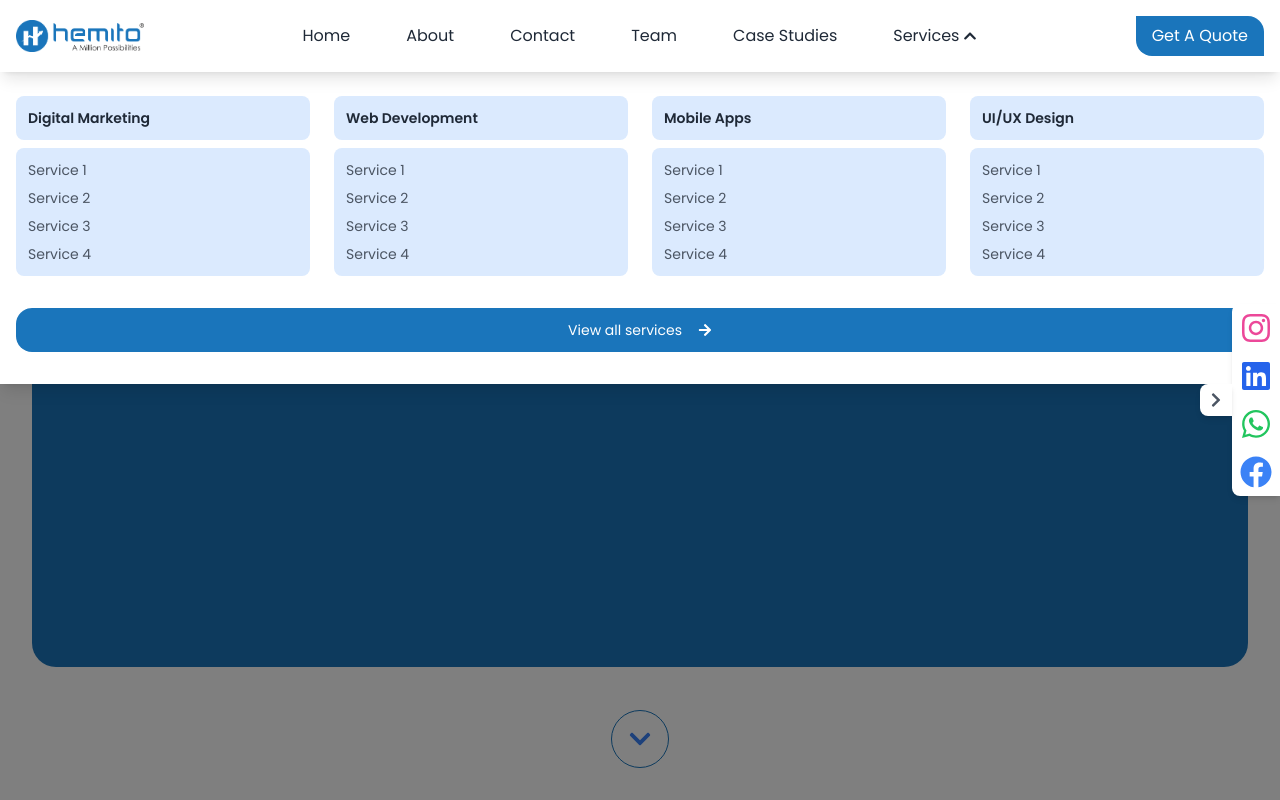
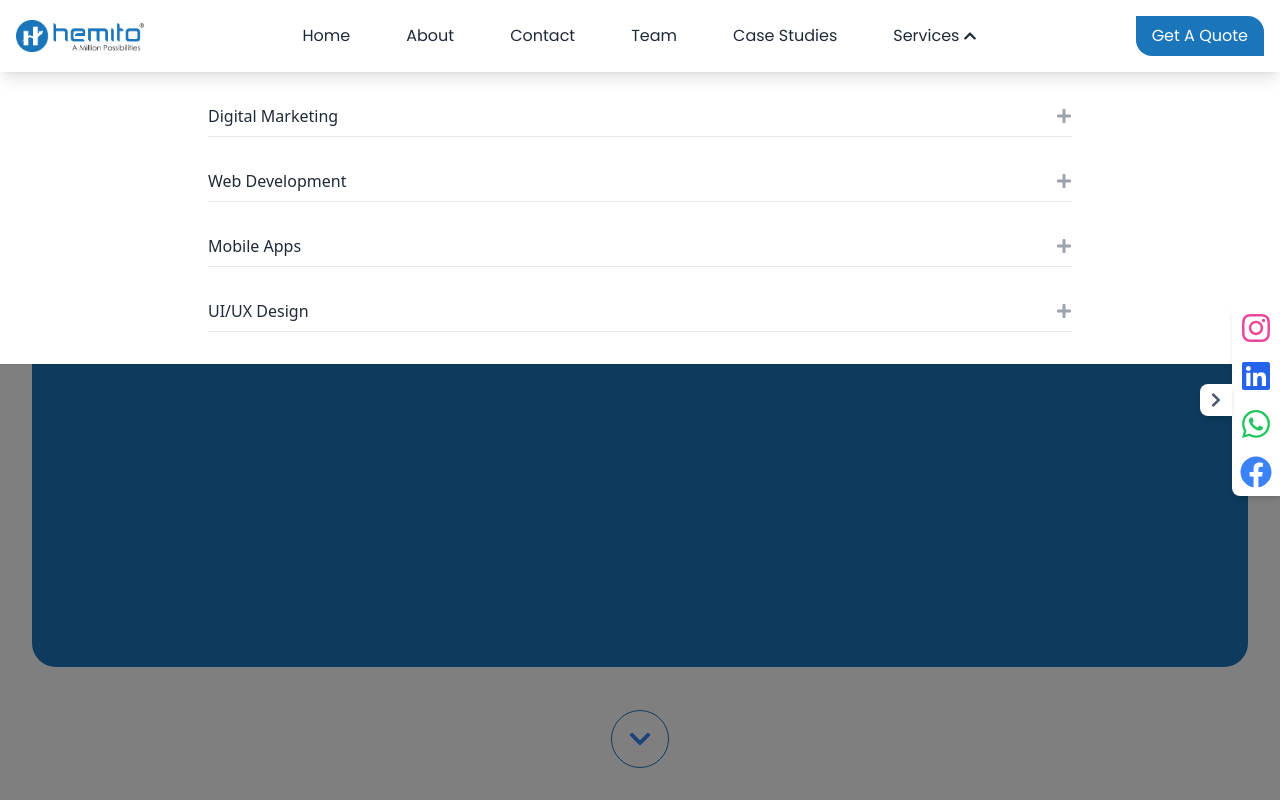
Before and after one commit to yazin123/hemito, a Next.js app: page / in a window 1280 px wide. Both pictures are taken after a click on the button "Services". Shown: the top 800 px of the page. Built offline with nearby package versions, Linux system fonts and the light colour scheme; a web font is replaced by a local one.

Commit message:
servive page

```diff
--- a/src/app/page.js
+++ b/src/app/page.js
@@ -40,25 +40,11 @@ export default function Home() {
     <>
       {/* hero */}
       <div className="relative h-screen flex items-center justify-center max-w-7xl mx-auto px-4 sm:px-6 lg:px-8">
-        <motion.div
-          className=" bg-[#1A75BB] rounded-3xl h-4/6 w-full flex"
-          initial={{ opacity: 0, scale: 0.9 }}
-          animate={{ opacity: 1, scale: 1 }}
-          transition={{ duration: 0.8, ease: "easeInOut" }}
-        >
-
-        </motion.div>
-        <motion.button
-          className="absolute bottom-8 border border-[#1A75BB] transform -translate-x-1/2 bg-white rounded-full p-4 animate-bounce"
-          onClick={scrollToSection}
-          whileHover={{ scale: 1.1 }}
-          whileTap={{ scale: 0.9 }}
-          initial={{ opacity: 0, y: 20 }}
-          animate={{ opacity: 1, y: 0 }}
-          transition={{ delay: 1.5, duration: 0.6, ease: "easeInOut" }}
-        >
+        <div className="text-white text-center bg-[#1A75BB] rounded-3xl h-4/6 w-full" data-aos="fade-right">
+        </div>
+        <button className="absolute bottom-8 border border-[#1A75BB] transform -translate-x-1/2 bg-white rounded-full p-4 animate-bounce" onClick={scrollToSection}>
           <FaChevronDown className="text-blue-500" size={24} />
-        </motion.button>
+        </button>
       </div>
       {/* content */}
       <div id="marketingSection" className="relative py-20 overflow-hidden bg-white">
--- a/src/components/Navbar.js
+++ b/src/components/Navbar.js
@@ -1,7 +1,8 @@
 'use client'
 import React, { useState, useEffect, useRef } from 'react';
 import Link from 'next/link';
-import { FaBars, FaTimes, FaChevronDown, FaChevronUp, FaArrowRight } from 'react-icons/fa';
+import { FaBars, FaTimes, FaChevronDown, FaChevronUp, FaArrowRight, FaChevronRight, FaMinus, FaPlus } from 'react-icons/fa';
+import { motion, AnimatePresence } from 'framer-motion';
 import Image from 'next/image';
 
 const Navbar = () => {
@@ -94,47 +95,89 @@ const Navbar = () => {
                 <div className="fixed inset-0 bg-black opacity-50 z-30" onClick={closeDropdown}></div>
             )}
 
+            <AnimatePresence>
                 {isOpen && (
-                <div ref={dropdownRef} className="fixed left-0 right-0 top-[64px] text-sm bg-white z-40 overflow-auto transition-all duration-300 ease-in-out shadow-lg font-poppins">
-                    <div className="max-w-7xl mx-auto px-4 py-8">
-                        <div className="grid grid-cols-1 md:grid-cols-4 gap-6">
-                            {navLinks.map((item) => (
-                                <Link key={item.name} href={item.href} className="w-full md:hidden text-left font-semibold text-gray-800 hover:text-blue-500 focus:outline-none flex justify-between items-center lg:bg-blue-100 lg:p-3 lg:rounded-lg">
-                                    {item.name}
-                                </Link>
-                            ))}
+                    <motion.div
+                        initial={{ opacity: 0 }}
+                        animate={{ opacity: 1 }}
+                        exit={{ opacity: 0 }}
+                        transition={{ duration: 0.2 }}
+                        className="fixed left-0 right-0 top-[64px] bg-white z-40 overflow-hidden shadow-sm font-sans"
+                    >
+                        <div className="max-w-4xl mx-auto px-4 py-8">
+                            <motion.div
+                                className="space-y-6"
+                                variants={{
+                                    hidden: { opacity: 0 },
+                                    show: {
+                                        opacity: 1,
+                                        transition: {
+                                            staggerChildren: 0.05
+                                        }
+                                    }
+                                }}
+                                initial="hidden"
+                                animate="show"
+                            >
                                 {services.map((service, index) => (
-                                <div key={index} className="space-y-2">
+                                    <motion.div key={index} variants={{
+                                        hidden: { opacity: 0, y: 10 },
+                                        show: { opacity: 1, y: 0 }
+                                    }}>
                                         <button
                                             onClick={() => toggleService(index)}
-                                        className="w-full text-left font-semibold text-gray-800 hover:text-blue-500 focus:outline-none flex justify-between items-center lg:bg-blue-100 lg:p-3 lg:rounded-lg"
+                                            className="w-full text-left font-medium text-gray-800 hover:text-gray-600 focus:outline-none flex justify-between items-center py-2 border-b border-gray-200 transition duration-150"
                                         >
-                                        {service.name}
-                                        {activeService === index ? <FaChevronUp className='md:hidden' /> : <FaChevronDown className='md:hidden' />}
+                                            <span>{service.name}</span>
+                                            {activeService === index ? <FaMinus className="text-gray-400" /> : <FaPlus className="text-gray-400" />}
                                         </button>
-                                    <div className={`space-y-2 ${activeService === index ? 'block' : 'hidden md:block'} lg:bg-blue-100 lg:p-3 p-2 rounded-lg`}>
+                                        <AnimatePresence>
+                                            {activeService === index && (
+                                                <motion.div
+                                                    initial={{ opacity: 0, height: 0 }}
+                                                    animate={{ opacity: 1, height: 'auto' }}
+                                                    exit={{ opacity: 0, height: 0 }}
+                                                    transition={{ duration: 0.2 }}
+                                                    className="mt-2 ml-4 space-y-2"
+                                                >
                                                     {service.subServices.map((subService, subIndex) => (
+                                                        <motion.div
+                                                            key={subIndex}
+                                                            initial={{ opacity: 0 }}
+                                                            animate={{ opacity: 1 }}
+                                                            transition={{ delay: subIndex * 0.05 }}
+                                                        >
                                                             <Link
-                                                key={subIndex}
                                                                 href={`/services/${service.name.toLowerCase().replace(/\s+/g, '-')}/${subService.toLowerCase().replace(/\s+/g, '-')}`}
-                                                className="block text-gray-600 hover:text-blue-500"
+                                                                className="block text-gray-600 hover:text-gray-800 text-sm py-1 transition duration-150"
                                                                 onClick={closeDropdown}
                                                             >
                                                                 {subService}
                                                             </Link>
+                                                        </motion.div>
                                                     ))}
+                                                </motion.div>
+                                            )}
+                                        </AnimatePresence>
+                                    </motion.div>
+                                ))}
+                            </motion.div>
+                            <motion.div
+                                className="mt-8 flex flex-wrap gap-4 md:hidden"
+                                initial={{ opacity: 0 }}
+                                animate={{ opacity: 1 }}
+                                transition={{ delay: 0.2 }}
+                            >
+                                {navLinks.map((item) => (
+                                    <Link key={item.name} href={item.href} className="text-sm text-gray-600 hover:text-gray-800 transition duration-150">
+                                        {item.name}
+                                    </Link>
+                                ))}
+                            </motion.div>
                         </div>
-                                </div>
-                            ))}
-                        </div>
-                        <div className="mt-8 flex justify-center">
-                            <Link href="/services" className="hemito-bg text-white px-6 py-3 rounded-2xl w-full flex justify-center items-center gap-4 hover:bg-blue-600" onClick={closeDropdown}>
-                                View all services <FaArrowRight />
-                            </Link>
-                        </div>
-                    </div>
-                </div>
+                    </motion.div>
                 )}
+            </AnimatePresence>
         </>
     );
 };
```
Lines whose indentation alone changed are shown as unchanged.
